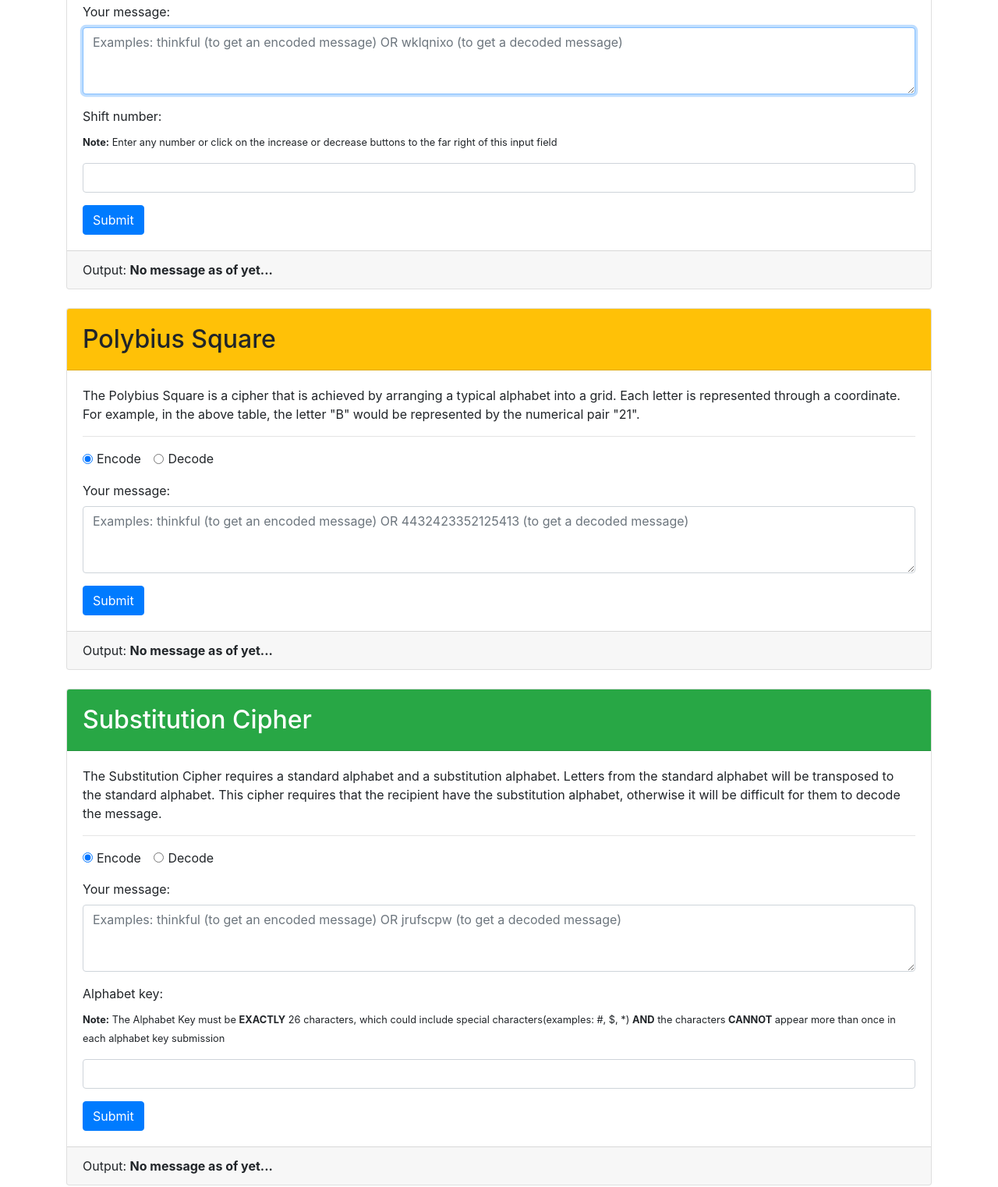
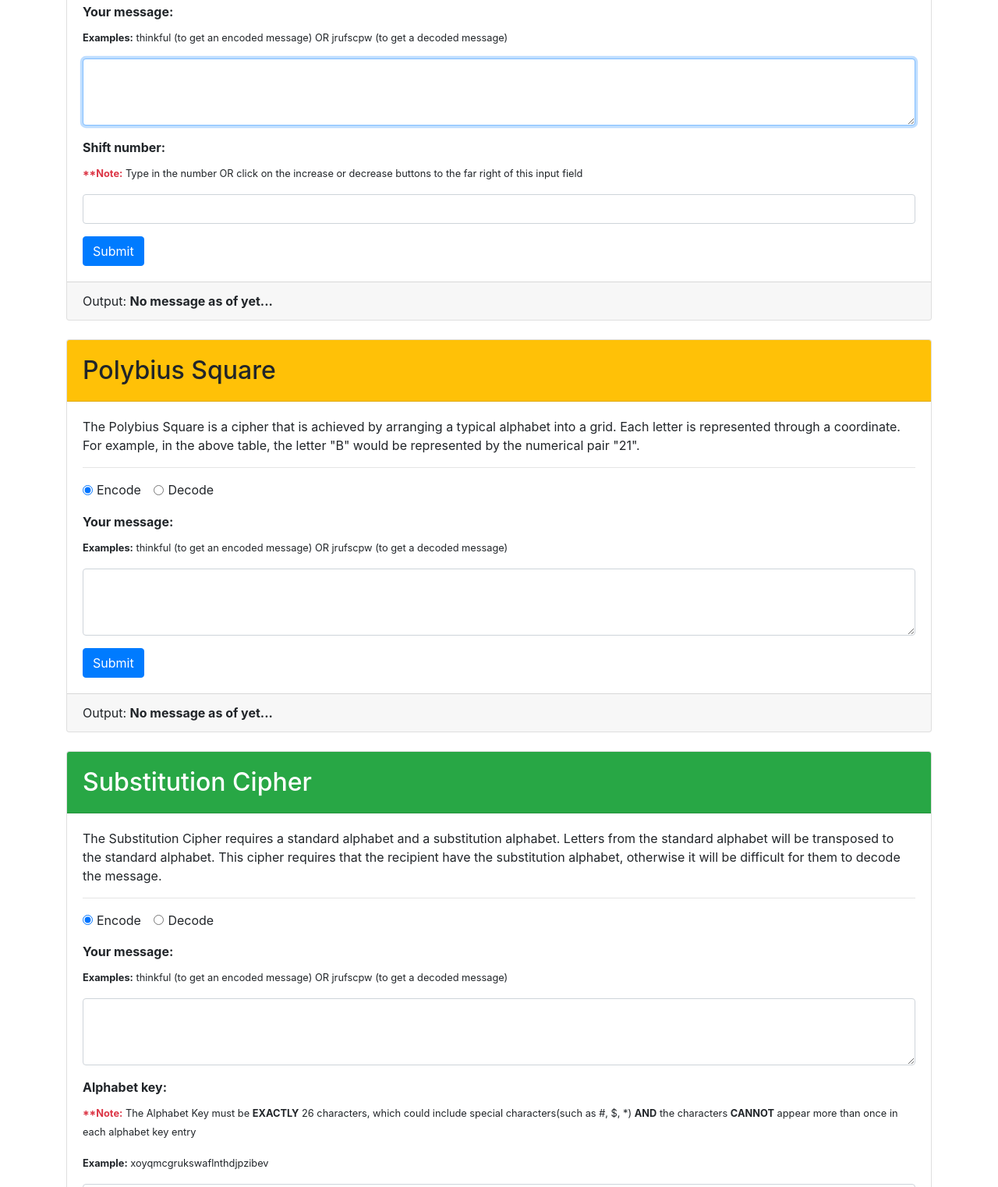
Before and after one commit to jtam128/decoder-ring, a website: page index.html in a window 1280 px wide. Shown: the part 329-1851 px from the top of the page at 78% size. Drawn offline with nearby package versions, Linux system fonts and the light colour scheme.

Commit message:
updated index.html again, added some bootstrap

```diff
--- a/index.html
+++ b/index.html
@@ -52,14 +52,16 @@
                 </div>
               </div>
               <div class="form-group">
-                <label for="caesar-input">Your message:</label>
-                <textarea class="form-control" id="caesar-input" rows="3"
-                  placeholder="Examples: thinkful (to get an encoded message) OR wklqnixo (to get a decoded message)"
-                  autofocus="on" required></textarea>
+                <label for="caesar-input"><b>Your message:</b></label>
+                <p><small><b>Examples:</b> thinkful (to get an encoded message) OR jrufscpw (to get a decoded
+                    message)</small>
+                </p>
+                <textarea class="form-control" id="caesar-input" rows="3" autofocus="on" required></textarea>
               </div>
               <div class="form-group">
-                <label for="caesar-shift">Shift number:</label>
-                <p><small><b>Note:</b> Enter any number or click on the increase or decrease buttons to the far right
+                <label for="caesar-shift"><b>Shift number:</b></label>
+                <p><small><b class="text-danger">**Note:</b> Type in the number OR click on the increase or decrease
+                    buttons to the far right
                     of
                     this
                     input
@@ -110,10 +112,10 @@
                 </div>
               </div>
               <div class="form-group">
-                <label for="polybius-input">Your message:</label>
-                <textarea class="form-control" id="polybius-input" rows="3"
-                  placeholder="Examples: thinkful (to get an encoded message) OR 4432423352125413 (to get a decoded message)"
-                  required></textarea>
+                <label for="polybius-input"><b>Your message:</b></label>
+                <p><small><b>Examples:</b> thinkful (to get an encoded message) OR jrufscpw (to get a decoded
+                    message)</small></p>
+                <textarea class="form-control" id="polybius-input" rows="3" required></textarea>
               </div>
               <button class="btn btn-primary" type="submit">Submit</button>
             </form>
@@ -159,19 +161,22 @@
                 </div>
               </div>
               <div class="form-group">
-                <label for="substitution-input">Your message:</label>
-                <textarea class="form-control" id="substitution-input" rows="3"
-                  placeholder="Examples: thinkful (to get an encoded message) OR jrufscpw (to get a decoded message)"
-                  required></textarea>
+                <label for="substitution-input"><b>Your message:</b></label>
+                <p><small><b>Examples:</b> thinkful (to get an encoded message) OR jrufscpw (to get a decoded
+                    message)</small>
+                </p>
+                <textarea class="form-control" id="substitution-input" rows="3" required></textarea>
               </div>
               <div class="form-group">
-                <label for="substitution-alphabet">Alphabet key:</label>
-                <p><small><b>Note:</b> The Alphabet Key must be <b>EXACTLY</b> 26 characters, which could include
+                <label for="substitution-alphabet"><b>Alphabet key:</b></label>
+                <p><small><b class="text-danger">**Note:</b> The Alphabet Key must be <b>EXACTLY</b> 26 characters,
+                    which could include
                     special
-                    characters(examples: #, $,
+                    characters(such as #, $,
                     *)
-                    <b>AND</b> the characters <b>CANNOT</b> appear more than once in each alphabet key submission
+                    <b>AND</b> the characters <b>CANNOT</b> appear more than once in each alphabet key entry
                   </small></p>
+                <p><small><b>Example:</b> xoyqmcgrukswaflnthdjpzibev</small></p>
                 <input type="text" class="form-control" id="substitution-alphabet" maxlength="26" required />
               </div>
               <button class="btn btn-primary" type="submit">Submit</button>
```
